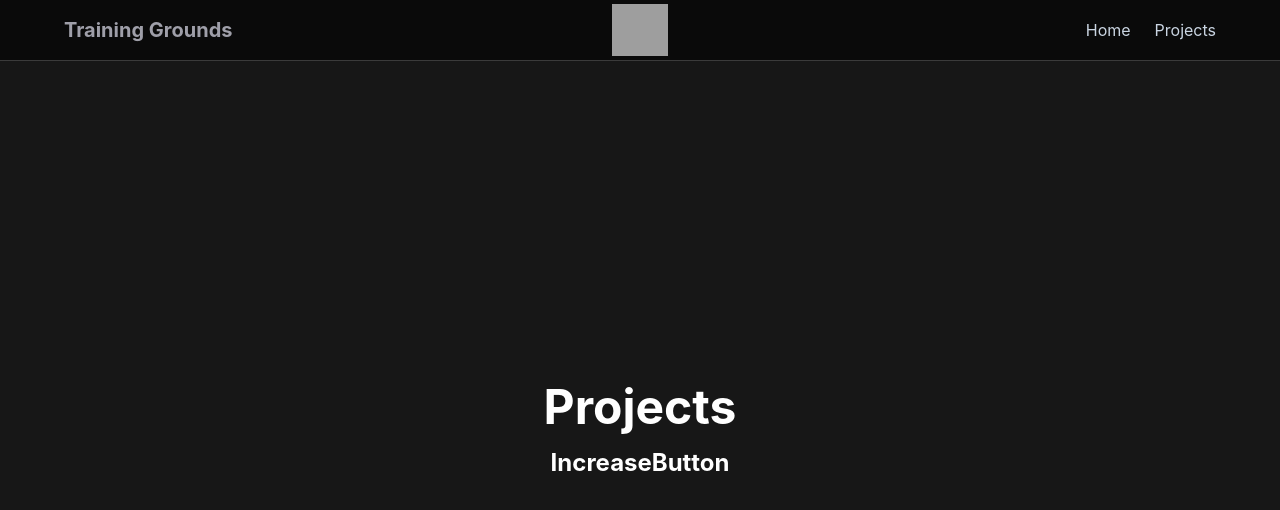
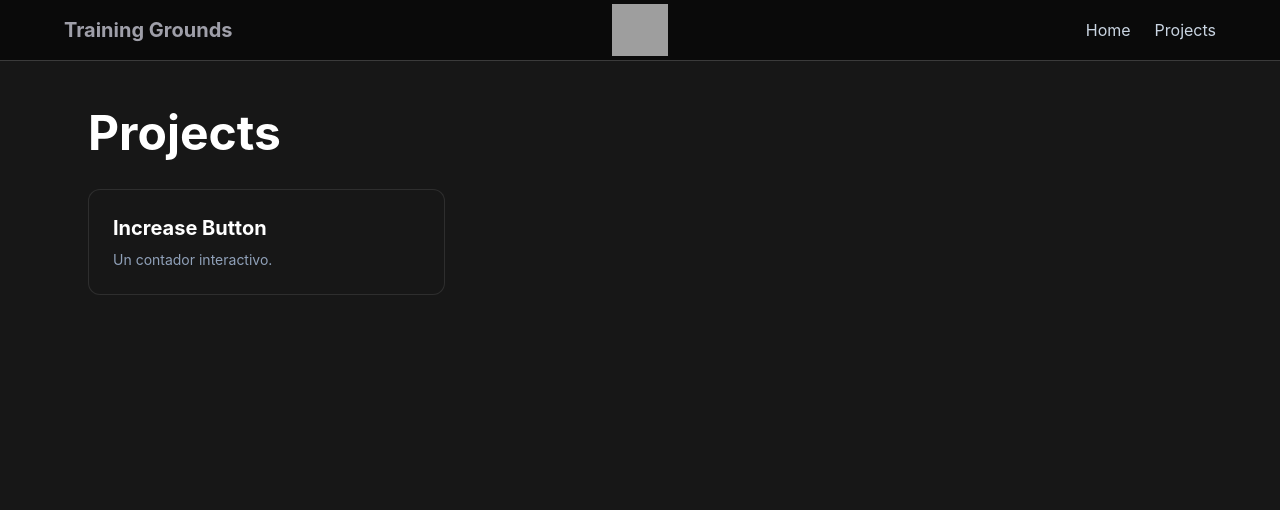
Before and after one commit to Pelayocuervo01/Training-Grounds, a React (Vite) app: page /projects in a window 1280 px wide. Shown: the top 510 px of the page. Built offline with nearby package versions, Linux system fonts and the light colour scheme; grey boxes are pictures that could not be loaded.

Commit message:
Seccion Projects Props

```diff
--- a/src/components/Header.tsx
+++ b/src/components/Header.tsx
@@ -6,7 +6,7 @@ export default function Header() {
 
     const getRandomElement = (arr: any[]) =>
         arr.length ? arr[Math.floor(Math.random() * arr.length)] : undefined
-    const [pokemon] = useState(getRandomElement(Pokemon))
+    const [pokemon, setPokemon] = useState(getRandomElement(Pokemon))
 
     const isShiny = Math.floor(Math.random() * 10) === 1;
 
@@ -20,7 +20,7 @@ export default function Header() {
                 <h1 className="text-xl font-bold text-zinc-400">
                     Training Grounds
                 </h1>
-                <img src={ url } className="absolute left-1/2 -translate-x-1/2 w-14 h-13" />
+                <img onClick={()=> setPokemon(getRandomElement(Pokemon))} src={ url } className="absolute left-1/2 -translate-x-1/2 w-14 h-13 cursor-pointer" />
                 <div className="flex gap-6 text-slate-300">
                     <Link to ="/" className="hover:text-white">
                         Home
--- a/src/layouts/MainLayout.tsx
+++ b/src/layouts/MainLayout.tsx
@@ -5,7 +5,7 @@ export default function MainLayout({ children }: {children: React.ReactNode}){
     return(
         <div className="min-h-screen flex flex-col bg-neutral-900">
             <Header />
-            <main className="flex-1 flex flex-col items-center justify-center w-full max-w-6xl mx-auto px-6 py-12">
+            <main className="flex-1 flex flex-col items-center justify-start w-full max-w-6xl mx-auto px-6 py-12">
                 { children }
             </main>
 
--- a/src/pages/Home.tsx
+++ b/src/pages/Home.tsx
@@ -1,8 +1,16 @@
+import { Link } from "react-router-dom";
 import gamecubeGif from "../assets/gamecube.gif";
-export default function Home(){
-    return (
-        <div className="text-center items-center justify-center">
-            <img src={gamecubeGif} className="mx-auto mt-6 w-100 h-100"></img>
-        </div>
-    )
+
+export default function Home() {
+  return (
+    <div className="flex items-center justify-center">
+      <Link to="/projects">
+        <img
+          src={gamecubeGif}
+          className="mx-auto -mt-0 w-100 h-100 cursor-pointer transition-transform duration-200 hover:scale-120"
+          alt="Go to Projects"
+        />
+      </Link>
+    </div>
+  );
 }
--- a/src/pages/Projects.tsx
+++ b/src/pages/Projects.tsx
@@ -1,17 +1,33 @@
 import { Link } from "react-router-dom";
 
-export default function Projects(){
+interface ProjectCardProps {
+    name: string;
+    to: string;
+    description?: string;
+}
+
+function ProjectCard({ name, to, description }: ProjectCardProps) {
     return (
-        <div className="text-center">
-            <h1 className="text-5xl font-bold text-white mb-4">
+        <Link to={to} className="block bg-neutral-900 border border-white/10 rounded-xl p-6 hover:border-cyan-400/50 hover:bg-neutral-800 transition-all duration-200 group">
+            <h2 className="text-xl font-bold text-white group-hover:text-cyan-400 transition-colors duration-200">
+                {name}
+            </h2>
+            {description && (
+                <p className="text-slate-400 text-sm mt-2">{description}</p>
+            )}
+        </Link>
+    );
+}
+
+export default function Projects() {
+    return (
+        <div className="w-full self-start">
+            <h1 className="text-5xl font-bold text-white mb-8">
                 Projects
             </h1>
-            <div>
-                <Link to="/increaseButton" className="text-2xl font-bold text-white mb-4">
-                IncreaseButton
-                </Link>
+            <div className="grid grid-cols-1 sm:grid-cols-2 lg:grid-cols-3 gap-4">
+                <ProjectCard name="Increase Button" to="/increaseButton" description="Un contador interactivo." />
             </div>
-
         </div>
-    )
+    );
 }
```
